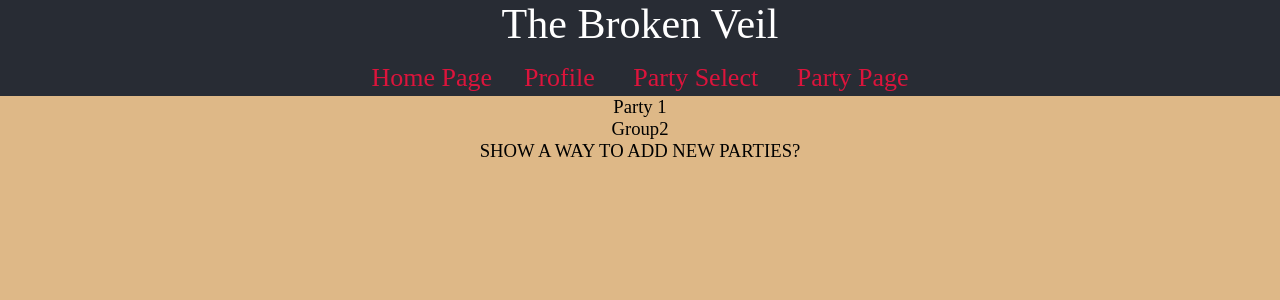
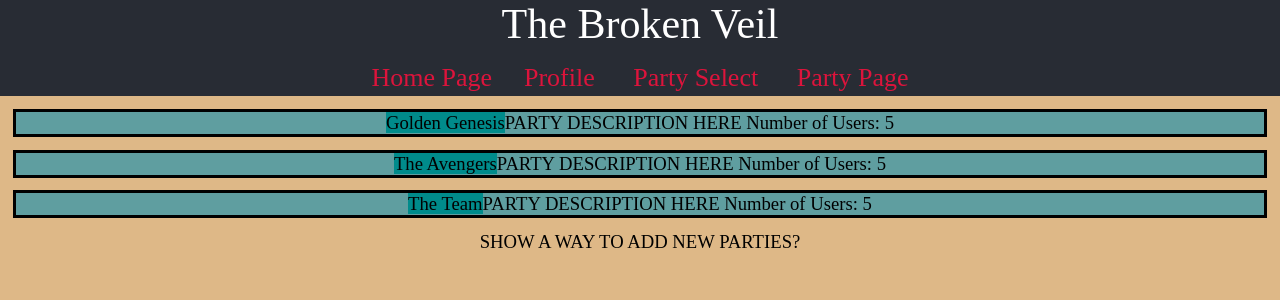
Before and after one commit to G-Wiseman/Veil-React, a React (Create React App) app: page /partyselect in a window 1280 px wide. Shown: the top 300 px of the page. Built offline with nearby package versions, Linux system fonts and the light colour scheme.

Commit message:
Minor changes

```diff
--- /dev/null
+++ b/src/PartySelect.css
@@ -0,0 +1,11 @@
+.PartyCard{
+    background-color: cadetblue;
+    border-width: 1%;
+    border-style: solid;
+    /* max-width: 70%; */
+    margin: 1%;
+}
+
+.PartyCardName{
+    background-color: darkcyan;
+}
--- a/src/PartySelect.js
+++ b/src/PartySelect.js
@@ -1,13 +1,26 @@
+import "./PartySelect.css"
+
 export default function PartySelect () {
-    var parties = ["Party 1", "Group2"]
+    var parties = ["Golden Genesis", "The Avengers", "The Team"]
 
+    function PartyCard({partyId}) {
+        // Get info on the party
+
+        return (
+            <div className="PartyCard">
+                <span className="PartyCardName">{partyId}</span>
+                <span>PARTY DESCRIPTION HERE </span>
+                <span>Number of Users: 5</span>
+            </div>
+        )
+    }
 
 
     return (
     <div className='party-select'>
         <div className='parties'>
             {parties.map((party) => (
-              <div className='party'> {party}</div>))}
+                <PartyCard partyId={party} className='party'></PartyCard>))}
         </div>
 
         SHOW A WAY TO ADD NEW PARTIES?
```
Lines whose indentation alone changed are shown as unchanged.
